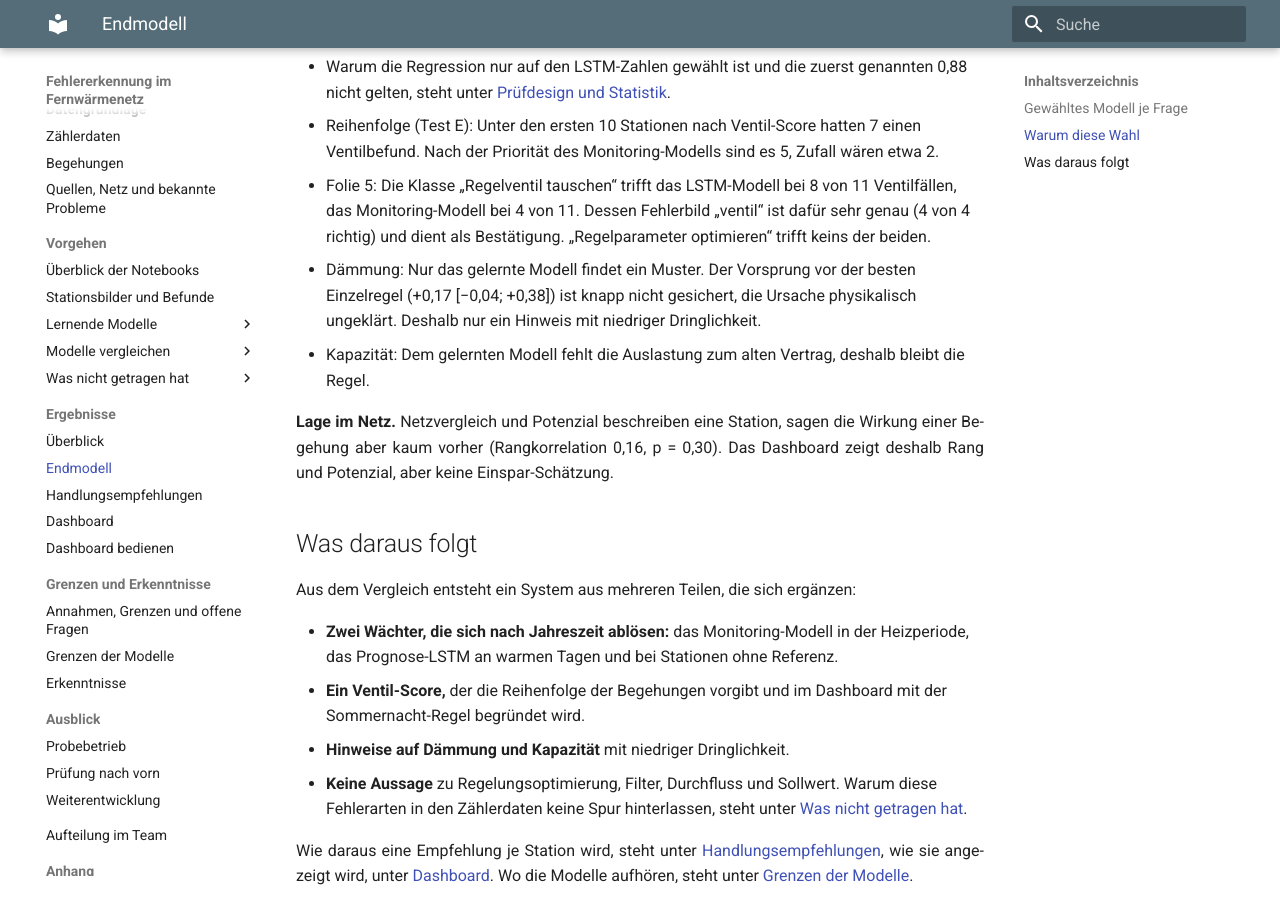
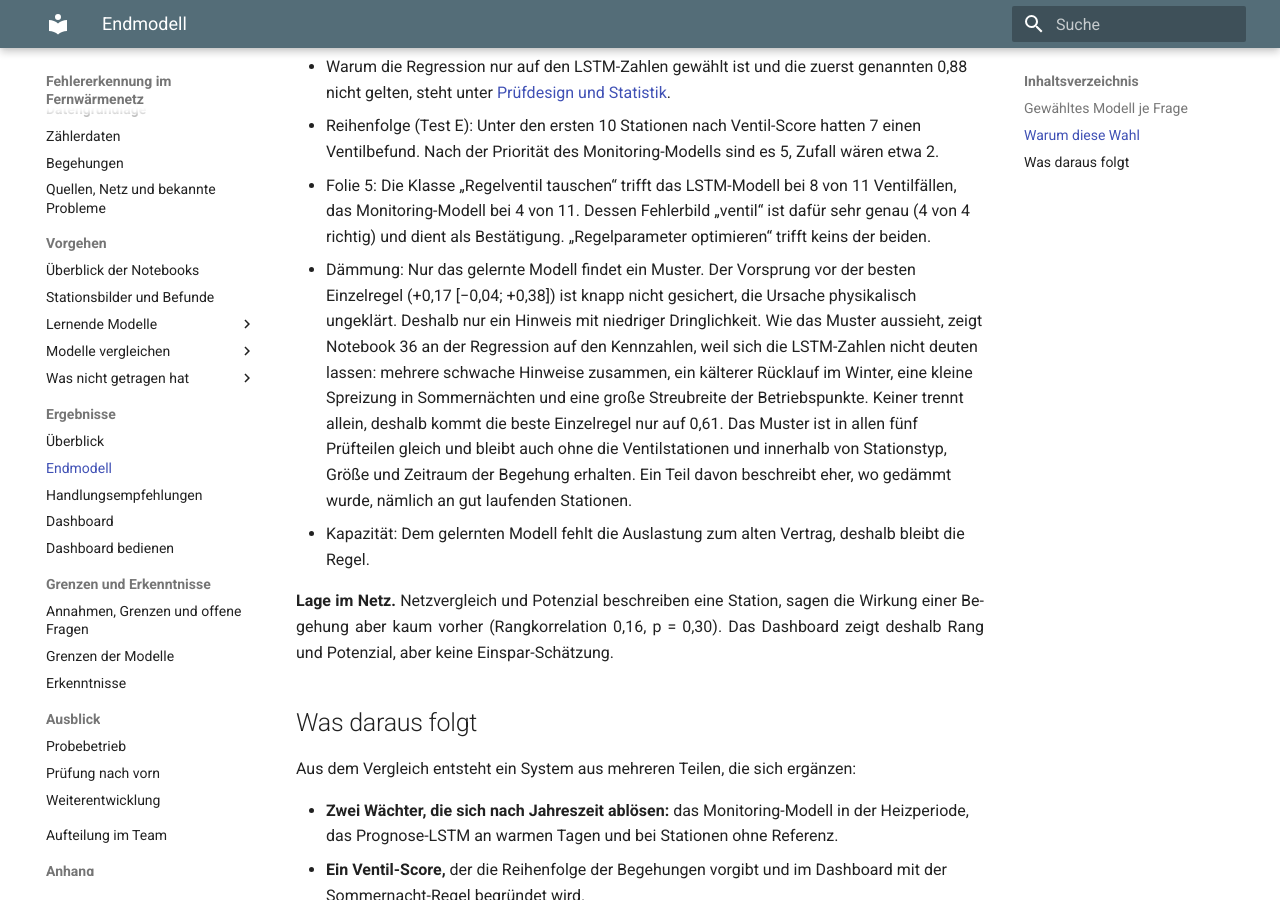
Before and after one commit to ivelinayna/projektseminar, an MkDocs documentation site: the page built from docs/ergebnisse_endmodell.md, in a window 1280 px wide and 900 px high, scrolled down 1964 px. Built offline with MkDocs 1.6.1 and Material for MkDocs 9.7.7, drawn with Linux system fonts in a browser that asks for light colours.

Commit message:
Dämmung: woran das Muster liegt; Modellwahl: 16 statt 28 Eingaben
- Ergebnisse, Endmodell: Wie das Dämmungsmuster aussieht (Notebook 36,
  Regression auf den Kennzahlen): mehrere schwache Hinweise zusammen,
  stabil über alle Prüfteile, ohne Ventilstationen und innerhalb von
  Stationstyp, Größe und Begehungszeitraum.
- Prüfdesign: "einfacher" heißt 16 statt 28 Eingaben bei 53 Stationen.

```diff
--- a/docs/ergebnisse_endmodell.md
+++ b/docs/ergebnisse_endmodell.md
@@ -56,6 +56,12 @@ nicht für eine Entscheidung ohne Prüfung vor Ort.
   optimieren“ trifft keins der beiden.
 - Dämmung: Nur das gelernte Modell findet ein Muster. Der Vorsprung vor der besten Einzelregel (+0,17 [−0,04; +0,38])
   ist knapp nicht gesichert, die Ursache physikalisch ungeklärt. Deshalb nur ein Hinweis mit niedriger Dringlichkeit.
+  Wie das Muster aussieht, zeigt Notebook 36 an der Regression auf den Kennzahlen, weil sich die LSTM-Zahlen nicht
+  deuten lassen: mehrere schwache Hinweise zusammen, ein kälterer Rücklauf im Winter, eine kleine Spreizung in
+  Sommernächten und eine große Streubreite der Betriebspunkte. Keiner trennt allein, deshalb kommt die beste
+  Einzelregel nur auf 0,61. Das Muster ist in allen fünf Prüfteilen gleich und bleibt auch ohne die Ventilstationen und
+  innerhalb von Stationstyp, Größe und Zeitraum der Begehung erhalten. Ein Teil davon beschreibt eher, wo gedämmt
+  wurde, nämlich an gut laufenden Stationen.
 - Kapazität: Dem gelernten Modell fehlt die Auslastung zum alten Vertrag, deshalb bleibt die Regel.
 
 **Lage im Netz.** Netzvergleich und Potenzial beschreiben eine Station, sagen die Wirkung einer Begehung aber kaum
```
Also changed, not shown: docs/vergleich/pruefung.md (+1 -1 lines).
